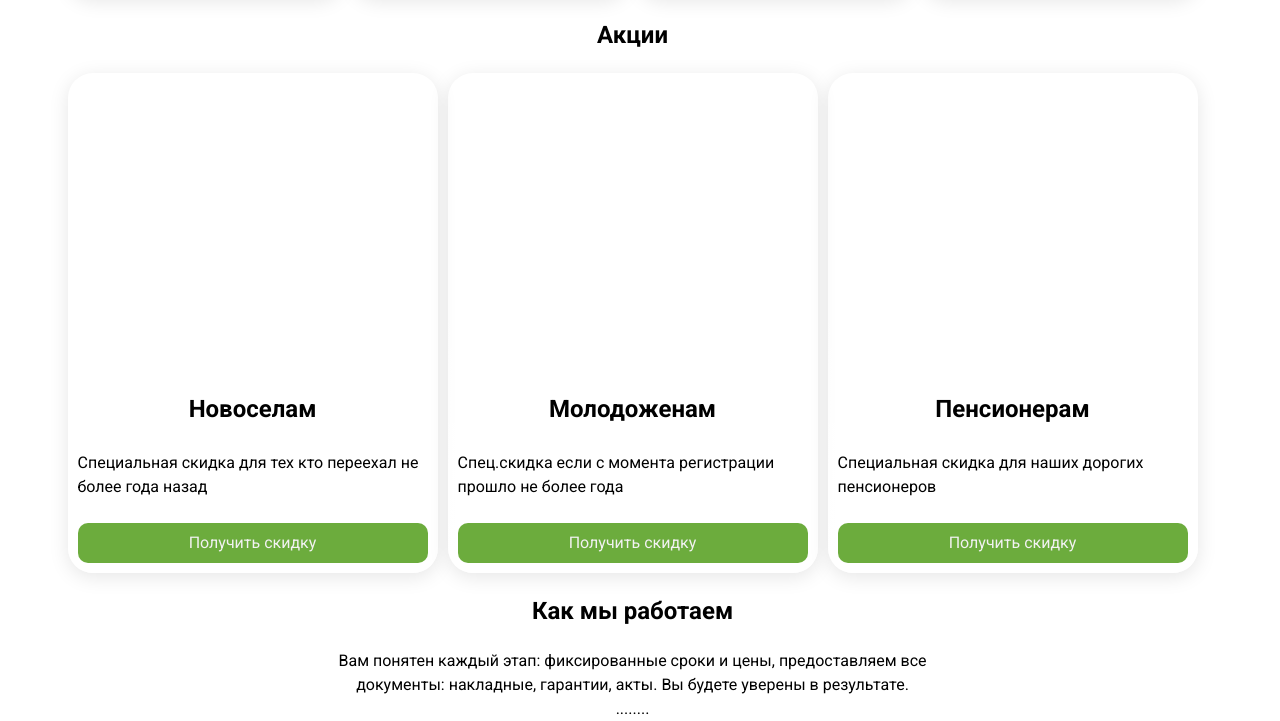
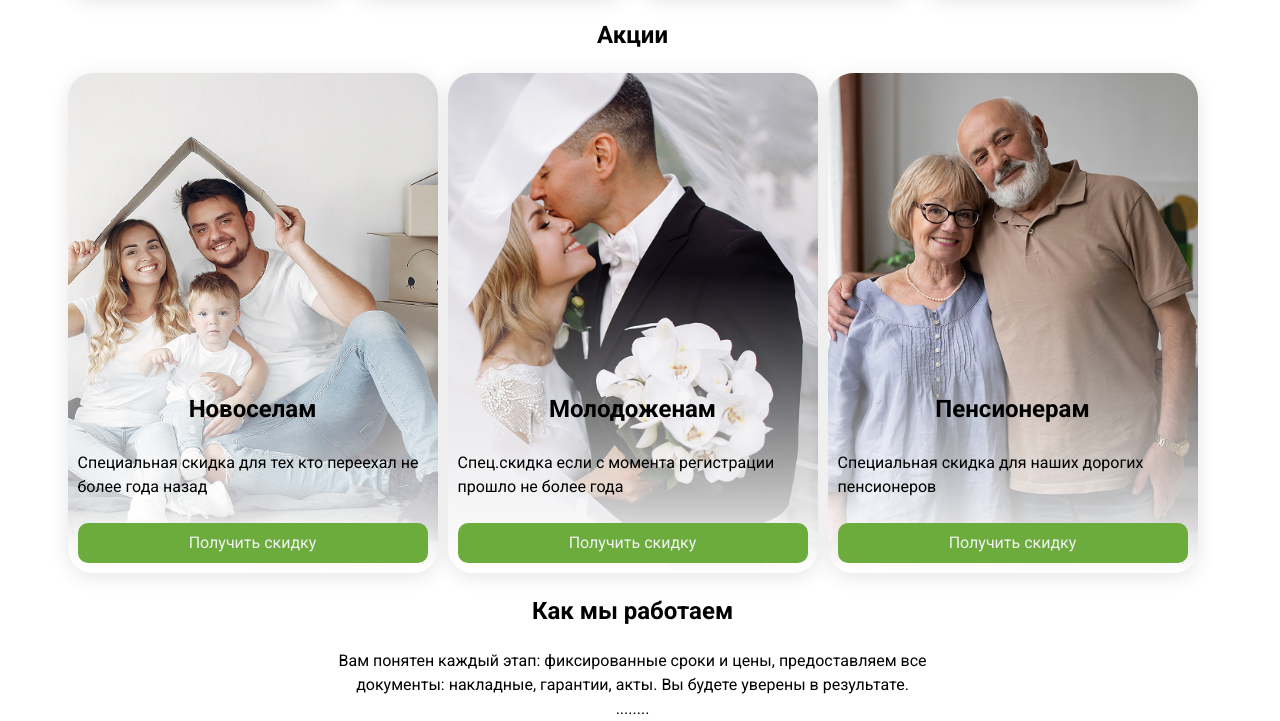
Before and after one commit to Serbez-32/maxproff, a plain HTML site: page index.html in a window 1280 px wide. Shown: the part 1510-2231 px from the top of the page. Drawn offline with Linux system fonts and the light colour scheme; the site is published under a folder, as on GitHub Pages, so addresses that start at the root find nothing.

Commit message:
fix: images paths and offers section

```diff
--- a/styles/sections/_offers.scss
+++ b/styles/sections/_offers.scss
@@ -42,19 +42,19 @@
 .client-offers__new-residents {
     background:
         linear-gradient(to top, #fff, transparent 60%),
-        url("/images/newhome.png") center/cover no-repeat;
+        url("../images/newhome.png") center/cover no-repeat;
 }
 
 .client-offers__newlyweds {
     background:
         linear-gradient(to top, #fff, transparent 60%),
-        url("/images/newlyweds.png") center/cover no-repeat;
+        url("../images/newlyweds.png") center/cover no-repeat;
 }
 
 .client-offers__seniors {
     background:
-    linear-gradient(to top, #ffff, transparent 60%),
-    url("/images/pensioners.png") center/cover no-repeat;
+    linear-gradient(to top, #fff, transparent 60%),
+    url("../images/pensioners.png") center/cover no-repeat;
 }
 
 .client-offers__card h3 {
```
Also changed, not shown: styles/main.css, 1 other file.
